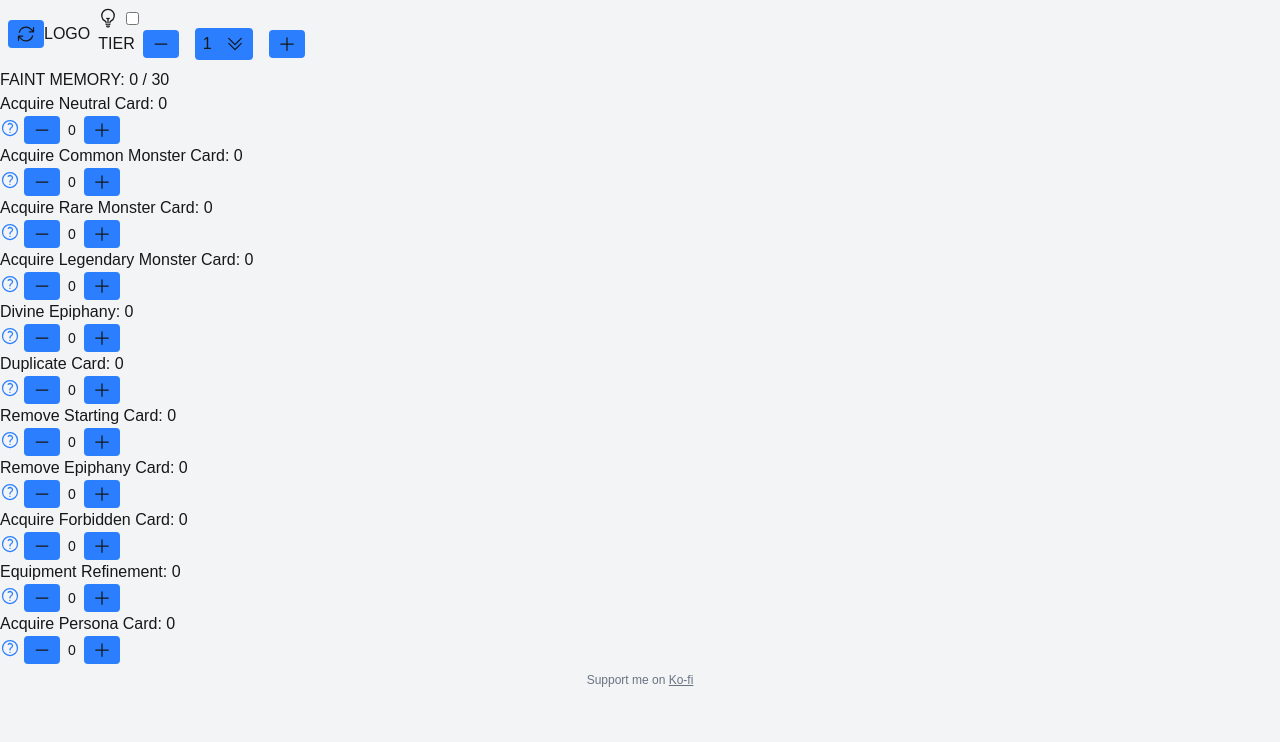
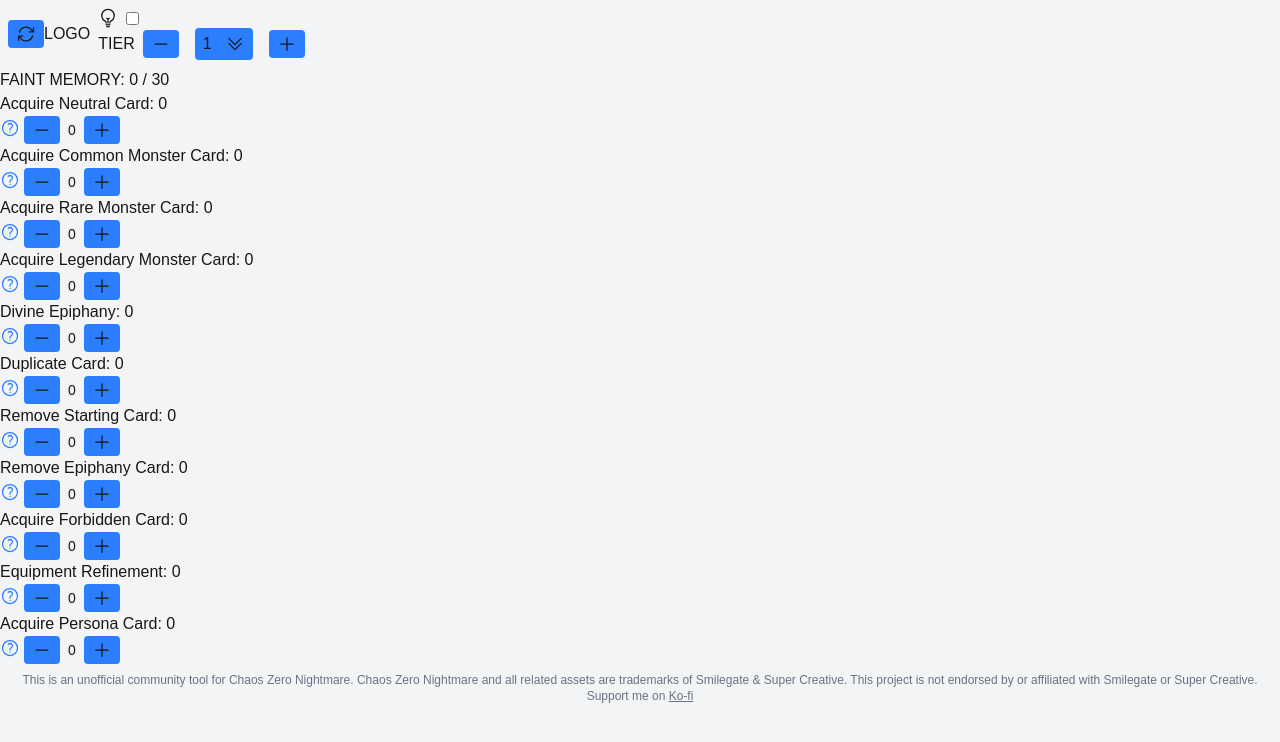
Before and after one commit to jbchhproj/czn-save-data-calculator, a Next.js app: page / in a window 1280 px wide. Shown: the top 742 px of the page. Built offline with nearby package versions, Linux system fonts and the light colour scheme.

Commit message:
update readme, add license

```diff
--- a/src/components/AppContainer.tsx
+++ b/src/components/AppContainer.tsx
@@ -7,6 +7,12 @@ import { SelectionBlockConfigs } from "@/data/SelectionBlockConfigs";
 function SiteFooter() {
   return (
     <div className="w-full p-2 text-center text-xs text-gray-500">
+      <p>
+        This is an unofficial community tool for Chaos Zero Nightmare.
+        Chaos Zero Nightmare and all related assets are trademarks of Smilegate &amp; Super Creative.
+        This project is not endorsed by or affiliated with Smilegate or Super Creative.
+      </p>
+      <p>
         Support me on{" "}
         <a
           href="https://ko-fi.com/wanpoenjoyer"
@@ -16,6 +22,7 @@ function SiteFooter() {
         >
           Ko-fi
         </a>
+      </p>
     </div>
   );
 }
```
Also changed, not shown: 2 other files (tests, documents, lock files or other folders). Lines whose indentation alone changed are shown as unchanged.
